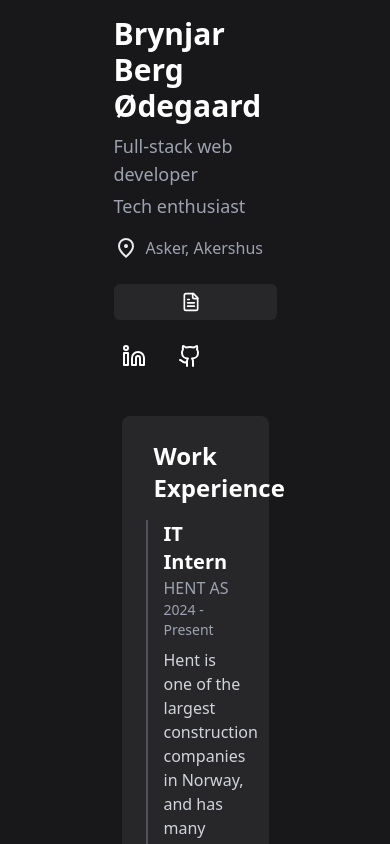
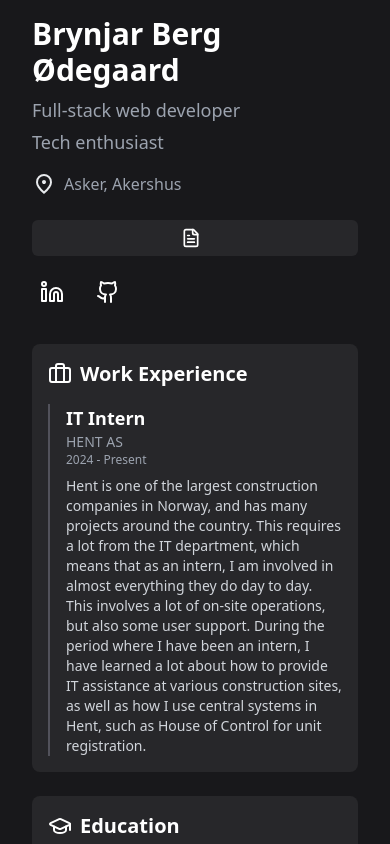
Before and after one commit to Helkion7/portfolio, a React (Vite) app: page / in a window 390 px wide. Shown: the top 844 px of the page. Built offline with nearby package versions, Linux system fonts and the light colour scheme.

Commit message:
Fixed mobile support

```diff
--- a/package.json
+++ b/package.json
@@ -13,6 +13,7 @@
     "dotenv": "^16.4.7",
     "lucide-react": "^0.471.2",
     "react": "^18.3.1",
+    "react-bits": "^1.0.5",
     "react-dom": "^18.3.1"
   },
   "devDependencies": {
--- a/src/App.jsx
+++ b/src/App.jsx
@@ -7,8 +7,8 @@ import Projects from "./components/Projects";
 
 export default function App() {
   return (
-    <div className="flex items-center justify-center min-h-screen bg-zinc-900">
-      <div className="flex flex-col justify-center items-center bg-zinc-900 text-white w-1/2">
+    <div className="flex items-center justify-center min-h-screen px-4 sm:px-0">
+      <div className="flex flex-col justify-center items-center text-white w-full md:w-1/2">
         <div className="flex justify-start w-full">
           <ProfileHeader />
         </div>
--- a/src/components/Experience.jsx
+++ b/src/components/Experience.jsx
@@ -30,20 +30,26 @@ const Experience = () => {
   ];
 
   const ExperienceCard = ({ title, items, icon: Icon }) => (
-    <div className="bg-zinc-800 rounded-lg p-6 mb-6">
+    <div className="bg-zinc-800 rounded-lg p-4 sm:p-6 mb-6">
       <div className="flex items-center gap-2 mb-4">
         <Icon size={24} />
-        <h2 className="text-2xl font-bold">{title}</h2>
+        <h2 className="text-xl sm:text-2xl font-bold">{title}</h2>
       </div>
       <div className="space-y-6">
         {items.map((item, index) => (
           <div key={index} className="border-l-2 border-zinc-600 pl-4">
-            <h3 className="text-xl font-semibold">
+            <h3 className="text-lg sm:text-xl font-semibold">
               {item.position || item.degree}
             </h3>
-            <p className="text-gray-400">{item.company || item.institution}</p>
-            <p className="text-gray-400 text-sm mb-2">{item.period}</p>
-            <p className="text-gray-300">{item.description}</p>
+            <p className="text-gray-400 text-sm sm:text-base">
+              {item.company || item.institution}
+            </p>
+            <p className="text-gray-400 text-xs sm:text-sm mb-2">
+              {item.period}
+            </p>
+            <p className="text-gray-300 text-sm sm:text-base">
+              {item.description}
+            </p>
           </div>
         ))}
       </div>
@@ -51,7 +57,7 @@ const Experience = () => {
   );
 
   return (
-    <div className="flex flex-col-reverse bg-zinc-900 p-6 text-white w-full max-w-3xl">
+    <div className="flex flex-col-reverse bg-zinc-900 p-4 sm:p-6 text-white w-full">
       <ExperienceCard
         title="Education"
         items={education}
--- /dev/null
+++ b/src/components/Noise.jsx
@@ -0,0 +1,12 @@
+import React from "react";
+import { Noise } from "react-bits";
+
+const App = () => {
+  return (
+    <div>
+      <Noise />
+    </div>
+  );
+};
+
+export default App;
--- a/src/components/Projects.jsx
+++ b/src/components/Projects.jsx
@@ -1,5 +1,5 @@
 import React from "react";
-import { Github, ExternalLink } from "lucide-react";
+import { Github } from "lucide-react";
 
 const Projects = () => {
   const projects = [
@@ -40,10 +40,7 @@ const Projects = () => {
       <h1 className="text-xl sm:text-2xl font-bold mb-6">Projects</h1>
       <div className="grid grid-cols-1 sm:grid-cols-2 gap-6">
         {projects.map((project, index) => (
-          <div
-            key={index}
-            className="bg-zinc-800 rounded-lg overflow-hidden hover:transition-transform"
-          >
+          <div key={index} className="bg-zinc-800 rounded-lg overflow-hidden">
             <img
               src={project.image}
               alt={project.title}
--- a/src/main.jsx
+++ b/src/main.jsx
@@ -5,7 +5,7 @@ import App from "./App.jsx";
 
 createRoot(document.getElementById("root")).render(
   <StrictMode>
-    <div className="bg-zinc-900">
+    <div className="bg-zinc-900 ">
       <App />
     </div>
   </StrictMode>
--- a/tailwind.config.js
+++ b/tailwind.config.js
@@ -1,9 +1,6 @@
 /** @type {import('tailwindcss').Config} */
 export default {
-  content: [
-    "./main.jsx",
-    "./src/**/*.{js,ts,jsx,tsx}",
-  ],
+  content: ["./main.jsx", "./src/**/*.{js,ts,jsx,tsx}"],
   theme: {
     extend: {},
   },
```
Also changed, not shown: 1 other file (tests, documents, lock files or other folders).
